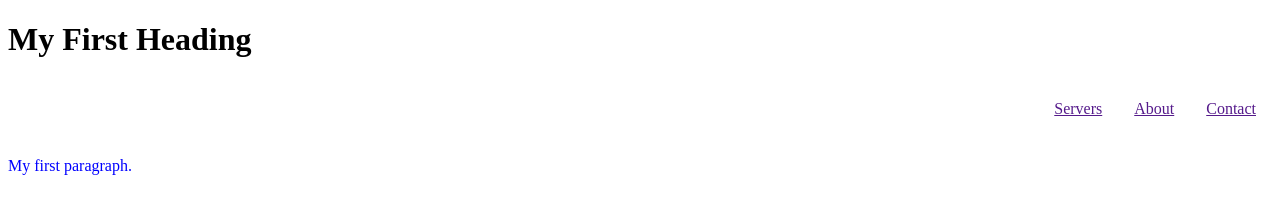
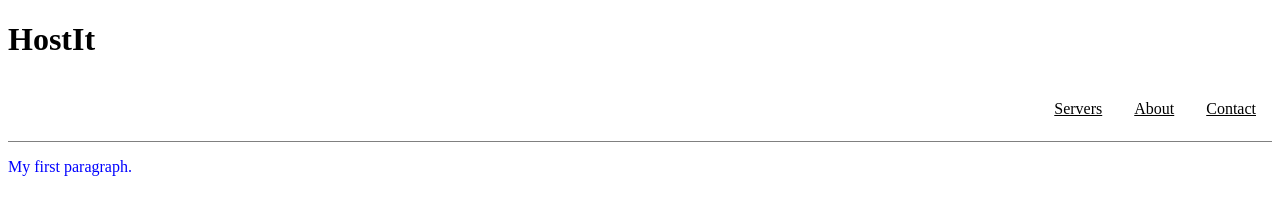
Before and after one commit to timnob/website, a plain HTML site: page index.html in a window 1280 px wide. Drawn offline with Linux system fonts and the light colour scheme.

Commit message:
html bijgewerkt

```diff
--- a/design.css
+++ b/design.css
@@ -10,14 +10,16 @@ body {
     background-color: white;
     height: 120px;
     width: auto;
-    border: 3px grey;
+    border-bottom: 1px solid grey;
 }
 
 .menu a {
     float: right;
     display: block;
-    text-align: center;
+    color: black;
+    text-align: bottom;
     padding: 20px 16px;
+    decoration: none;
     text-size: 20px;
 }
 .menu a:hover {
@@ -32,6 +34,7 @@ body {
 
 
 
+
 p {
     color: blue;
 }
--- a/index.html
+++ b/index.html
@@ -5,7 +5,7 @@
 </head>
 <body>
 <div class="menu">
-<h1>My First Heading</h1>
+<h1>HostIt</h1>
 <a href=""> Contact </a>
 <a href=""> About </a>
 <a href=""> Servers </a>
```
